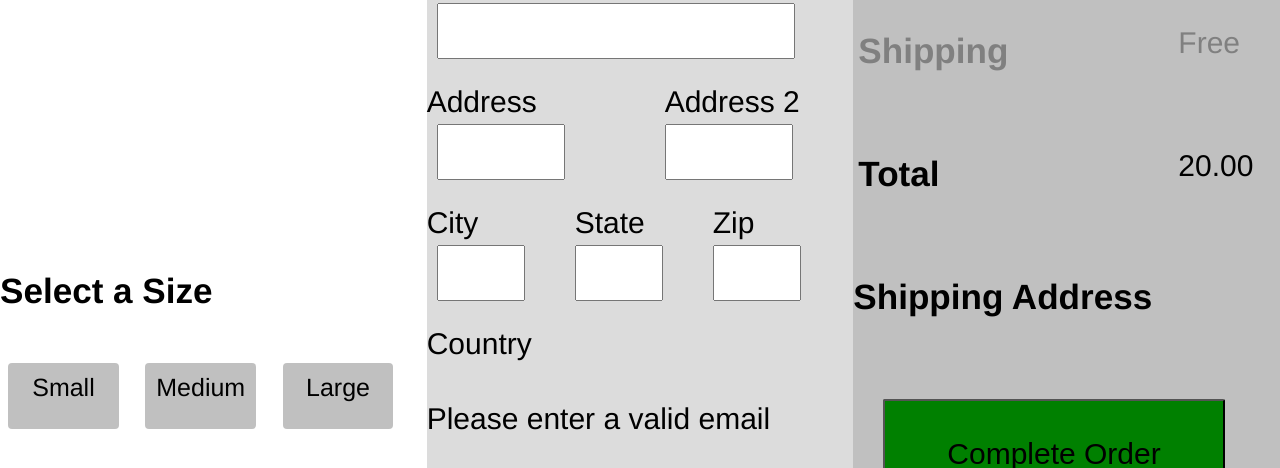
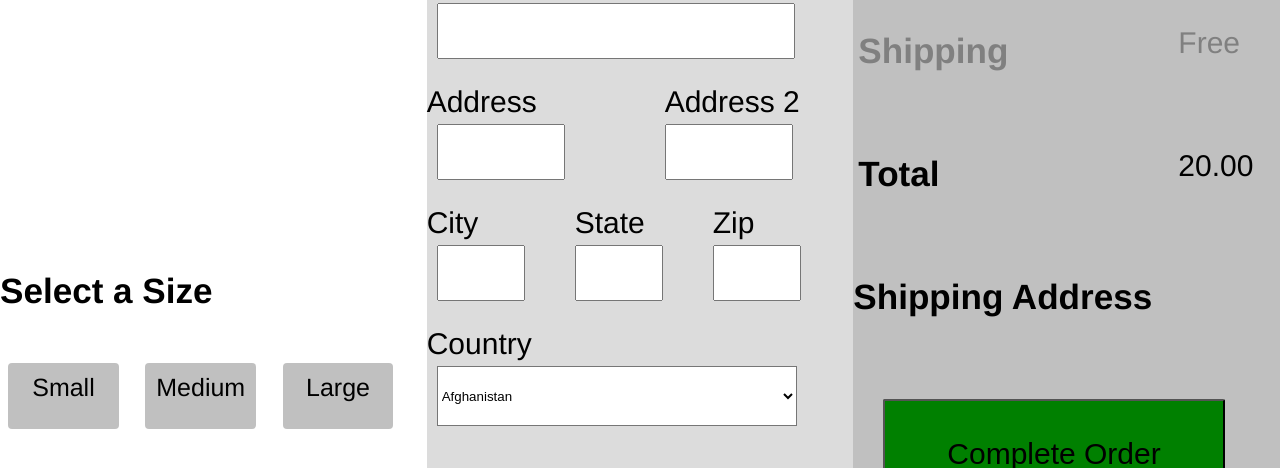
Before and after one commit to joshuasextondws2/SextonJoshuaDWS2, a website: page index.html in a window 1280 px wide. Both pictures are taken after a click on the button "Complete Order". Shown: the part 313-781 px from the top of the page. Drawn offline with Linux system fonts and the light colour scheme.

Commit message:
updates to JS

```diff
--- a/index.html
+++ b/index.html
@@ -80,7 +80,7 @@
   				<div class="control-group">
     				<label for ="country">Country</label>
     				<input type="hidden" id="country"/>
-    					<select>
+    					<select id="countrySelection">
 							<option value="AF">Afghanistan</option>
 							<option value="AX">Åland Islands</option>
 							<option value="AL">Albania</option>
--- a/js/main.js
+++ b/js/main.js
@@ -89,6 +89,8 @@ submit.addEventListener("click", (event) => {
 	let errorMessages = validateEmail.getMessage();
 
 	let validateName = new CheckValidation(nameField, "name");
+	let errorMessages2 = validateName.getMessage();
+
 
 	let validateAddress = new CheckValidation(addressField, "address");
 
@@ -101,9 +103,9 @@ submit.addEventListener("click", (event) => {
 	let validateCountry = new CheckValidation(countryField, "country");
 
 
-	if (errorMessages.length > 0){
+	if (errorMessages.length > 0 && errorMessages2.length > 0){
 		errorMessages.forEach( (err) => {
-			countryField.insertAdjacentHTML('afterend', '<p class="error" id="errors ">' + err + '</p>')
+			document.querySelector('#countrySelection').insertAdjacentHTML('afterend', '<p class="error" id="errors">' + err + '</p>')
 		})
 	} else {
 	  alert('Form Submitted');
--- a/scss/base/_base.scss
+++ b/scss/base/_base.scss
@@ -611,6 +611,8 @@ h3{
 		margin-left: 30px;
 
 	}
+}
 
-
+#errors{
+	color: red;
 }
```
Also changed, not shown: css/main.css, scss/main.scss (line endings or trailing spaces).
